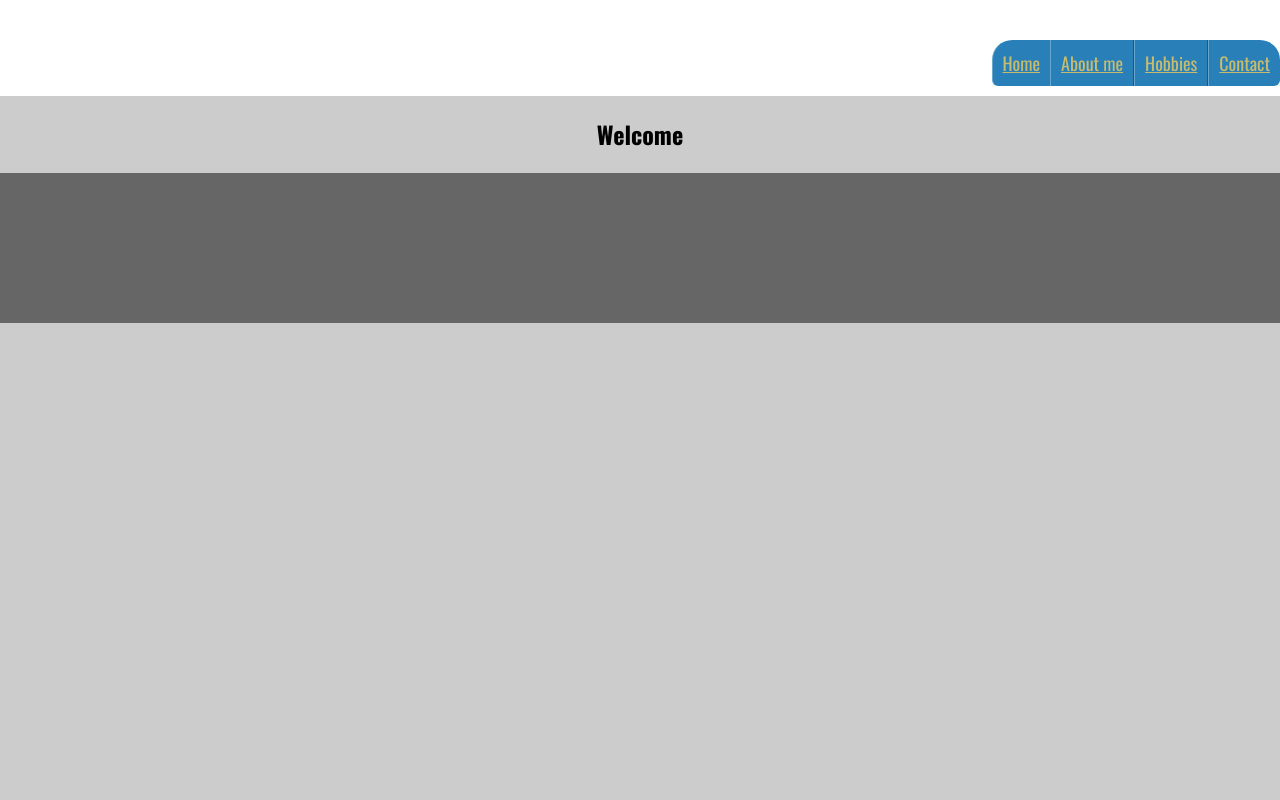
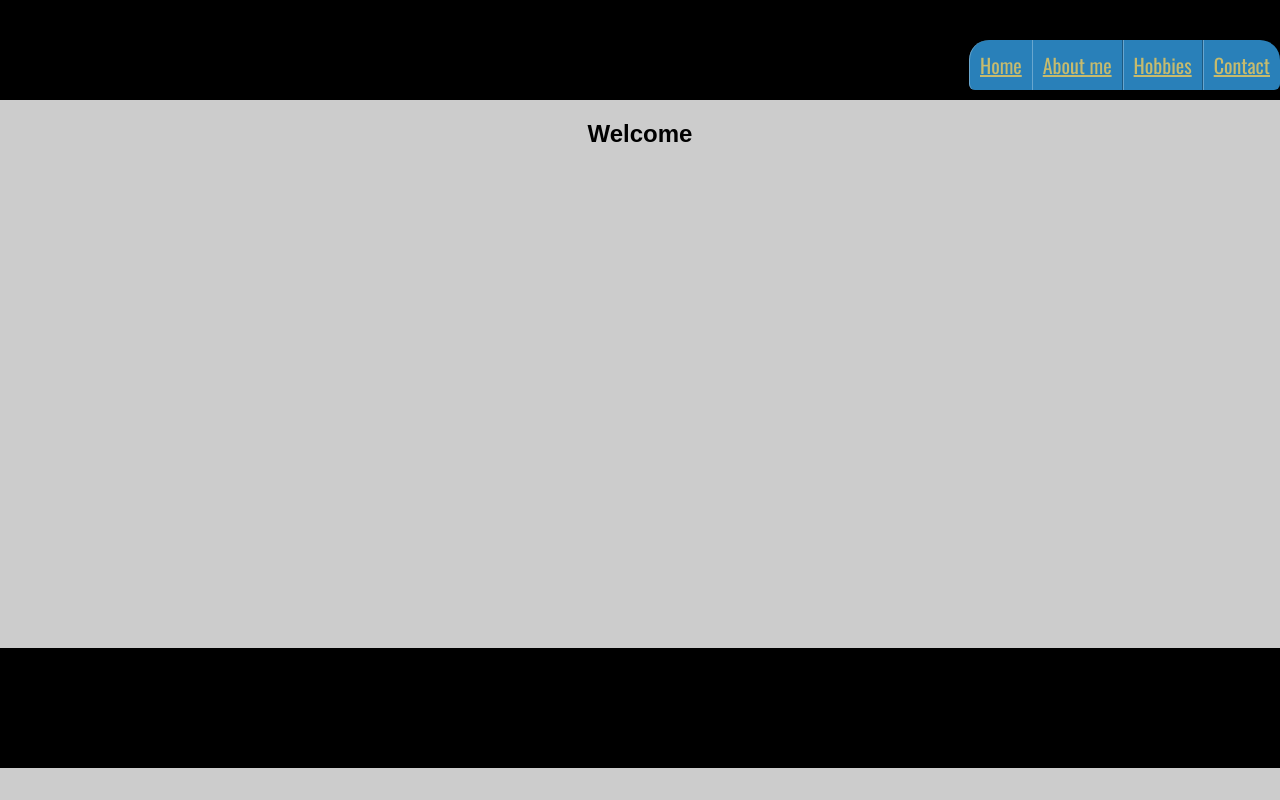
Before and after one commit to Pradeepgrg/bioSite, a plain HTML site: page index.html in a window 1280 px wide. Drawn offline with nearby package versions, Linux system fonts and the light colour scheme.

Commit message:
created style.css

```diff
--- a/style.css
+++ b/style.css
@@ -1,7 +1,7 @@
 body {
     background-color: #ccc;
     color: #000;
-    font-family: 'Oswald', verdana, Arial, sans-serif;
+    font-family: 'Open-sans', Arial, sans-serif;
     text-align: center;
     margin: 0;
 }
@@ -10,7 +10,7 @@ nav {
     margin-bottom: 20px;
     float:right;
     margin-top: 50px;
-    font-family: 'Oswald', helvetica, Arial, sans-serif;
+    font-family: 'Oswald', verdana, Arial, sans-serif;
 }
 
 nav ul {
@@ -25,7 +25,7 @@ nav li a {
     background-color: #2980b9;
     height: 50px;
     padding: 10px;
-    font-size: 18px;
+    font-size: 20px;
     color: #C7BB6D;
     border-right: 1px solid rgba(0,0,0,0.3);
     border-left: 1px solid rgba(255,255,255,0.3);
@@ -50,12 +50,12 @@ nav li:last-child a {
 }
 
 header {
-    background-color: white;
+    background-color: black;
 }
 
 .footer {
-    background: #666;
+    background: black;
     width: 100%;
-    height: 150px;
-    border-top: #CCC solid 1px;
+    height: 120px;
+    margin-top: 500px;
 }
```
